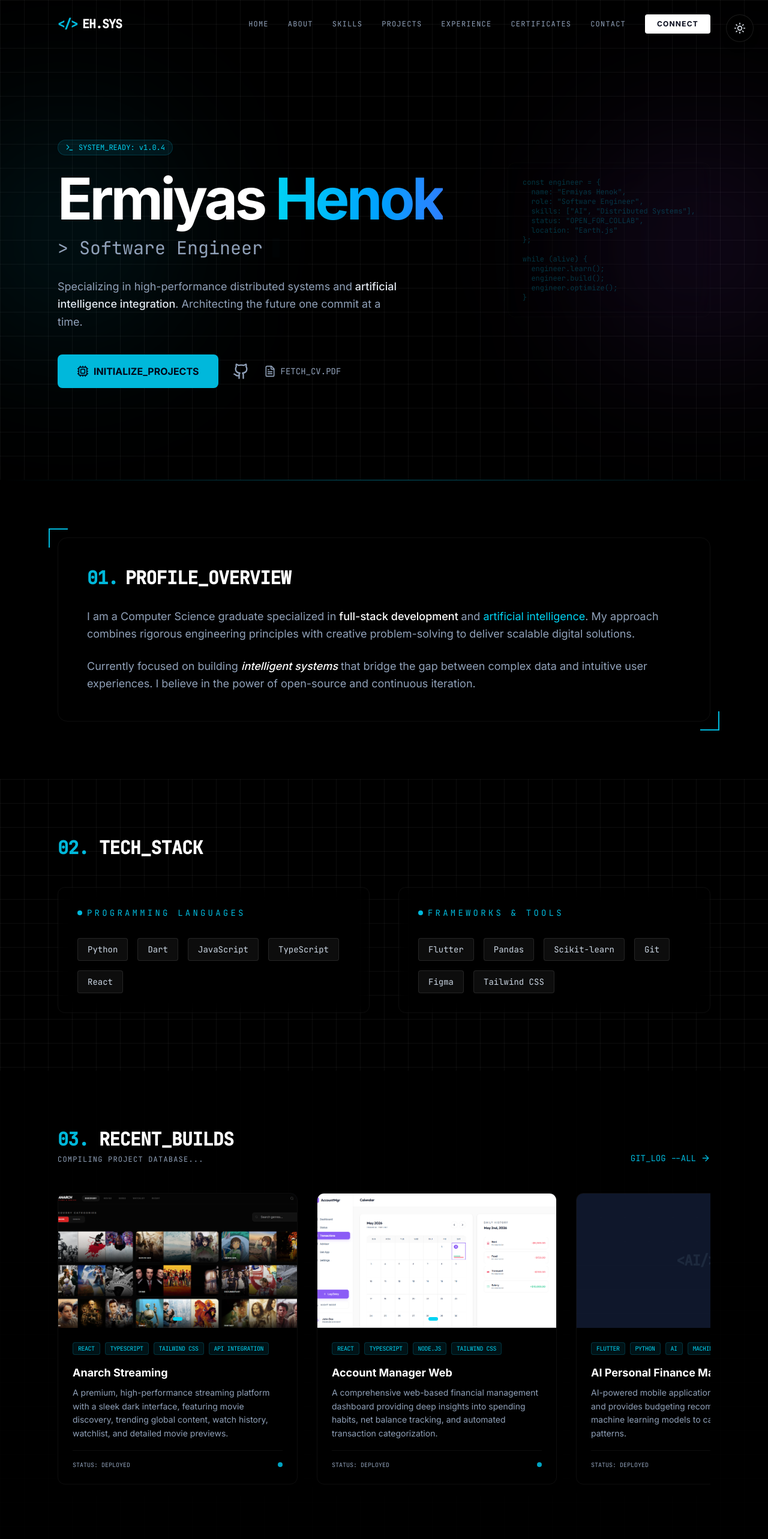
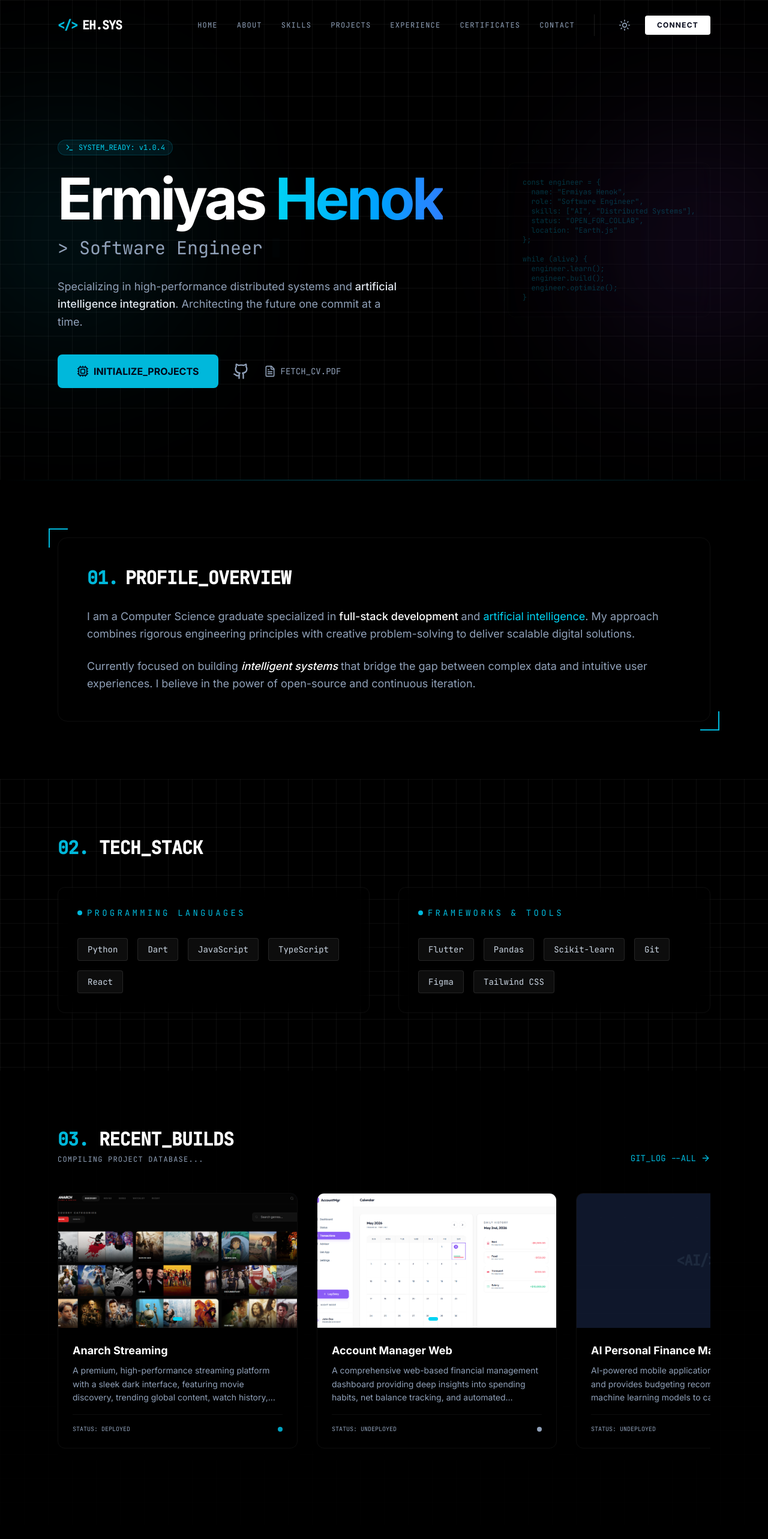
Before and after one commit to ermiyashenok/portfolio-web, a React (Vite) app: page / in a window 1280 px wide. Shown: the top 2566 px of the page at 60% size. Built offline with nearby package versions, Linux system fonts and the light colour scheme; grey boxes are pictures that could not be loaded.

Commit message:
ui edits

```diff
--- a/src/App.tsx
+++ b/src/App.tsx
@@ -18,9 +18,6 @@ export default function App() {
   return (
     <ThemeProvider>
       <div className="min-h-screen relative">
-        <div className="fixed top-6 right-6 z-[60]">
-          <ThemeToggle />
-        </div>
         <Navbar />
         <main>
           <Hero />
--- a/src/components/Navbar.tsx
+++ b/src/components/Navbar.tsx
@@ -50,7 +50,8 @@ export default function Navbar() {
               {link.name}
             </a>
           ))}
-          <div className="flex items-center gap-4">
+          <div className="flex items-center gap-4 border-l border-slate-200 dark:border-white/10 pl-8">
+            <ThemeToggle />
             <a
               href="#contact"
               className="px-5 py-2 bg-slate-900 dark:bg-white text-white dark:text-slate-950 text-xs font-bold uppercase tracking-widest rounded hover:bg-cyan-500 dark:hover:bg-cyan-400 transition-colors"
@@ -61,7 +62,8 @@ export default function Navbar() {
         </div>
 
         {/* Mobile Menu Button */}
-        <div className="flex items-center gap-4 md:hidden">
+        <div className="flex items-center gap-2 md:hidden">
+          <ThemeToggle />
           <button
             className="p-2 text-slate-900 dark:text-white"
             onClick={() => setIsMobileMenuOpen(!isMobileMenuOpen)}
--- a/src/components/ProjectCard.tsx
+++ b/src/components/ProjectCard.tsx
@@ -1,6 +1,6 @@
 import React, { useState, useEffect } from 'react';
 import { motion, AnimatePresence } from 'motion/react';
-import { ExternalLink, Github, ChevronLeft, ChevronRight } from 'lucide-react';
+import { ExternalLink, Github, ChevronLeft, ChevronRight, Globe, Cpu, BarChart } from 'lucide-react';
 import { Project } from '../types';
 
 export interface ProjectCardProps {
@@ -21,9 +21,12 @@ const ProjectCard: React.FC<ProjectCardProps> = ({ project }) => {
     return () => clearInterval(interval);
   }, [images.length]);
 
+  const isDeployed = !!(project.link && !project.link.includes('github.com'));
+  const mainLink = isDeployed ? project.link : (project.github || "https://github.com/ermiyashenok");
+
   return (
     <motion.a
-      href={project.link || "https://google.com"}
+      href={mainLink}
       target="_blank"
       rel="noopener noreferrer"
       whileHover={{ y: -5 }}
@@ -76,9 +79,8 @@ const ProjectCard: React.FC<ProjectCardProps> = ({ project }) => {
             {images.map((_, i) => (
               <div
                 key={i}
-                className={`w-1.5 h-1.5 rounded-full transition-all ${
-                  i === currentImageIndex ? 'bg-cyan-400 w-4' : 'bg-white/30'
-                }`}
+                className={`w-1.5 h-1.5 rounded-full transition-all ${i === currentImageIndex ? 'bg-cyan-400 w-4' : 'bg-white/30'
+                  }`}
               />
             ))}
           </div>
@@ -91,21 +93,63 @@ const ProjectCard: React.FC<ProjectCardProps> = ({ project }) => {
         </div>
       </div>
 
-      <div className="p-6">
-        <div className="flex flex-wrap gap-2 mb-4">
-          {project.tags.map(tag => (
-            <span key={tag} className="text-[10px] font-mono uppercase tracking-tighter px-2 py-0.5 bg-cyan-500/10 text-cyan-700 dark:text-cyan-400 border border-cyan-500/20 rounded">
-              {tag}
-            </span>
-          ))}
+      <div className="p-6 relative overflow-hidden">
+        {/* Main Content */}
+        <div className="transition-opacity duration-300 group-hover:opacity-0">
+          <h3 className="text-lg font-bold mb-2 text-slate-900 dark:text-white group-hover:text-cyan-600 dark:group-hover:text-cyan-400 transition-colors">{project.title}</h3>
+          <p className="text-slate-600 dark:text-slate-400 text-sm leading-relaxed mb-4 font-sans line-clamp-3">
+            {project.description}
+          </p>
+          <div className="pt-4 border-t border-slate-200 dark:border-white/5 flex justify-between items-center">
+            <span className="text-[10px] font-mono text-slate-600 dark:text-slate-400 uppercase">Status: {isDeployed ? 'Deployed' : 'Undeployed'}</span>
+            <div className={`w-2 h-2 rounded-full ${isDeployed ? 'bg-cyan-500 animate-pulse' : 'bg-slate-400'}`} />
+          </div>
         </div>
-        <h3 className="text-lg font-bold mb-2 text-slate-900 dark:text-white group-hover:text-cyan-600 dark:group-hover:text-cyan-400 transition-colors">{project.title}</h3>
-        <p className="text-slate-600 dark:text-slate-400 text-sm leading-relaxed mb-4 font-sans">
-          {project.description}
-        </p>
-        <div className="pt-4 border-t border-slate-200 dark:border-white/5 flex justify-between items-center">
-          <span className="text-[10px] font-mono text-slate-600 dark:text-slate-400 uppercase">Status: Deployed</span>
-          <div className="w-2 h-2 rounded-full bg-cyan-500 animate-pulse" />
+
+        {/* Tags Hover Overlay */}
+        <div className="absolute inset-0 bg-slate-50 dark:bg-slate-900/95 p-6 -translate-y-full group-hover:translate-y-0 transition-transform duration-300 ease-in-out flex flex-col justify-center z-20">
+          <div className="text-[10px] font-mono text-cyan-600 dark:text-cyan-400 mb-4 uppercase tracking-[0.2em] border-b border-cyan-500/20 pb-2">
+            Technical Stack
+          </div>
+          <div className="flex flex-wrap gap-3">
+            {project.tags.map(tag => {
+              const iconMap: Record<string, string> = {
+                'React': 'react',
+                'TypeScript': 'ts',
+                'Tailwind CSS': 'tailwind',
+                'Node.js': 'nodejs',
+                'Flutter': 'flutter',
+                'Python': 'py',
+                'Scikit-learn': 'sklearn',
+                'AI': 'openai',
+                'Machine Learning': 'tensorflow',
+                'Data Analysis': 'pandas',
+                'API Integration': 'postman',
+              };
+              const iconName = iconMap[tag] || 'code';
+              return (
+                <div key={tag} className="group/tag relative">
+                  <div className="p-1.5 bg-white/5 border border-white/10 rounded-lg hover:border-cyan-500/50 hover:scale-110 transition-all duration-300">
+                    <img
+                      src={`https://skillicons.dev/icons?i=${iconName}`}
+                      alt={tag}
+                      className="w-8 h-8"
+                    />
+                  </div>
+                  {/* Tooltip */}
+                  <span className="absolute -bottom-8 left-1/2 -translate-x-1/2 px-2 py-1 bg-slate-900 text-white text-[8px] font-mono rounded opacity-0 group-hover/tag:opacity-100 transition-opacity whitespace-nowrap z-30 border border-white/10 pointer-events-none">
+                    {tag.toUpperCase()}
+                  </span>
+                </div>
+              );
+            })}
+          </div>
+          <div className="mt-8">
+            <div className="inline-flex items-center gap-2 px-6 py-2.5 bg-cyan-500 text-slate-950 rounded font-bold text-[10px] uppercase tracking-[0.2em] hover:bg-white transition-all duration-300 shadow-[0_0_20px_rgba(6,182,212,0.3)] hover:shadow-cyan-500/50">
+              View Project
+              <ExternalLink size={14} />
+            </div>
+          </div>
         </div>
       </div>
     </motion.a>
--- a/src/components/Projects.tsx
+++ b/src/components/Projects.tsx
@@ -22,7 +22,7 @@ export default function Projects() {
             </h2>
             <p className="text-slate-600 dark:text-slate-400 font-mono text-xs uppercase tracking-widest">Compiling project database...</p>
           </div>
-          <a href="https://google.com" target="_blank" rel="noopener noreferrer" className="text-cyan-600 dark:text-cyan-500 font-mono text-sm hover:text-slate-900 dark:hover:text-white transition-colors flex items-center gap-2">
+          <a href="https://github.com/ermiyashenok" target="_blank" rel="noopener noreferrer" className="text-cyan-600 dark:text-cyan-500 font-mono text-sm hover:text-slate-900 dark:hover:text-white transition-colors flex items-center gap-2">
             GIT_LOG --ALL <ArrowRight size={16} />
           </a>
         </div>
--- a/src/components/ThemeToggle.tsx
+++ b/src/components/ThemeToggle.tsx
@@ -11,7 +11,7 @@ const ThemeToggle: React.FC = () => {
       whileHover={{ scale: 1.1 }}
       whileTap={{ scale: 0.9 }}
       onClick={toggleTheme}
-      className="p-3 rounded-full bg-white/10 dark:bg-black/20 backdrop-blur-md border border-slate-200 dark:border-white/10 text-slate-800 dark:text-slate-200 shadow-lg transition-colors"
+      className="p-2 rounded-lg hover:bg-slate-100 dark:hover:bg-white/5 text-slate-600 dark:text-slate-400 hover:text-cyan-500 dark:hover:text-cyan-400 transition-colors"
       aria-label="Toggle theme"
     >
       {theme === 'light' ? <Moon size={20} /> : <Sun size={20} />}
```
Also changed, not shown: package.json (+7 -6 lines), 1 other file (tests, documents, lock files or other folders).
